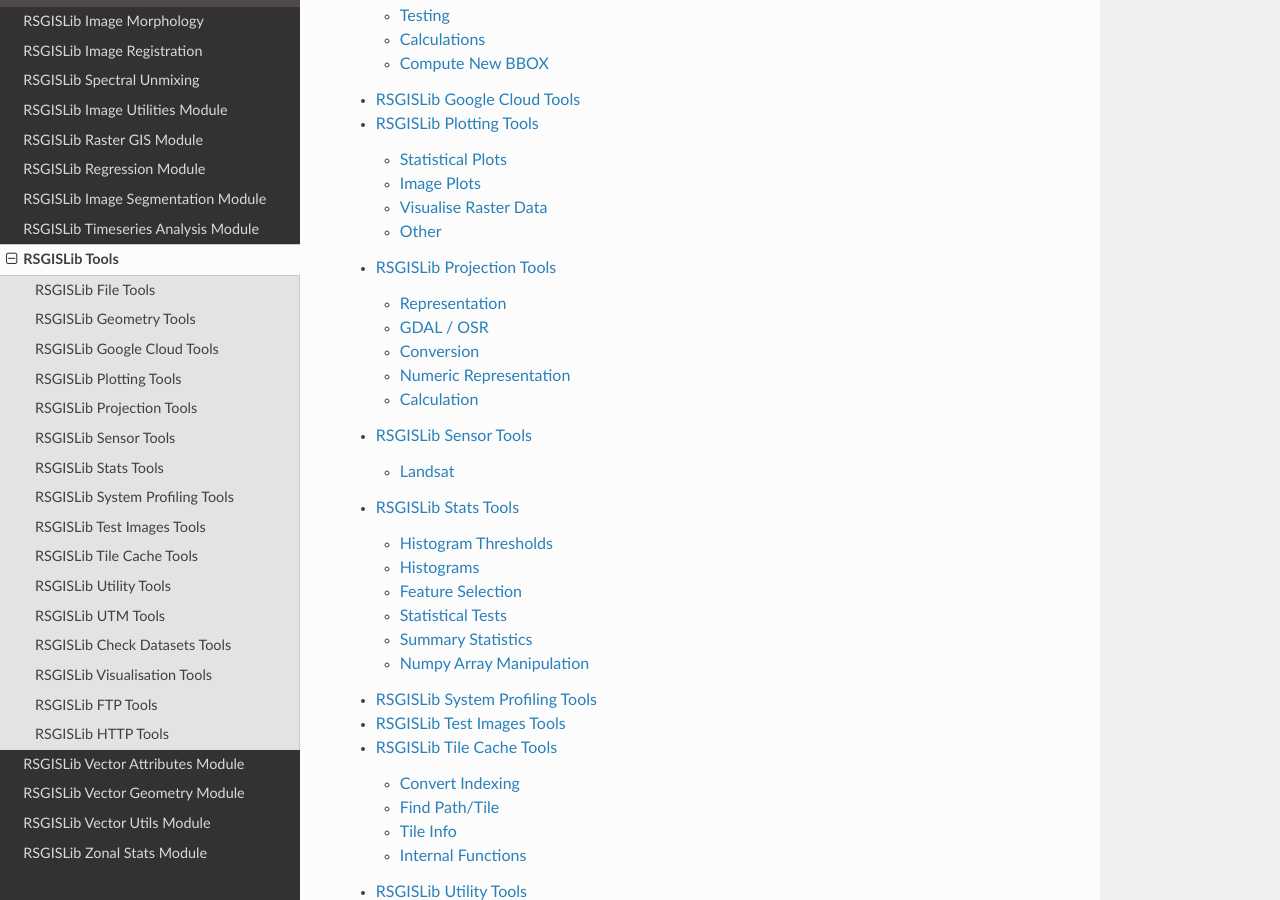
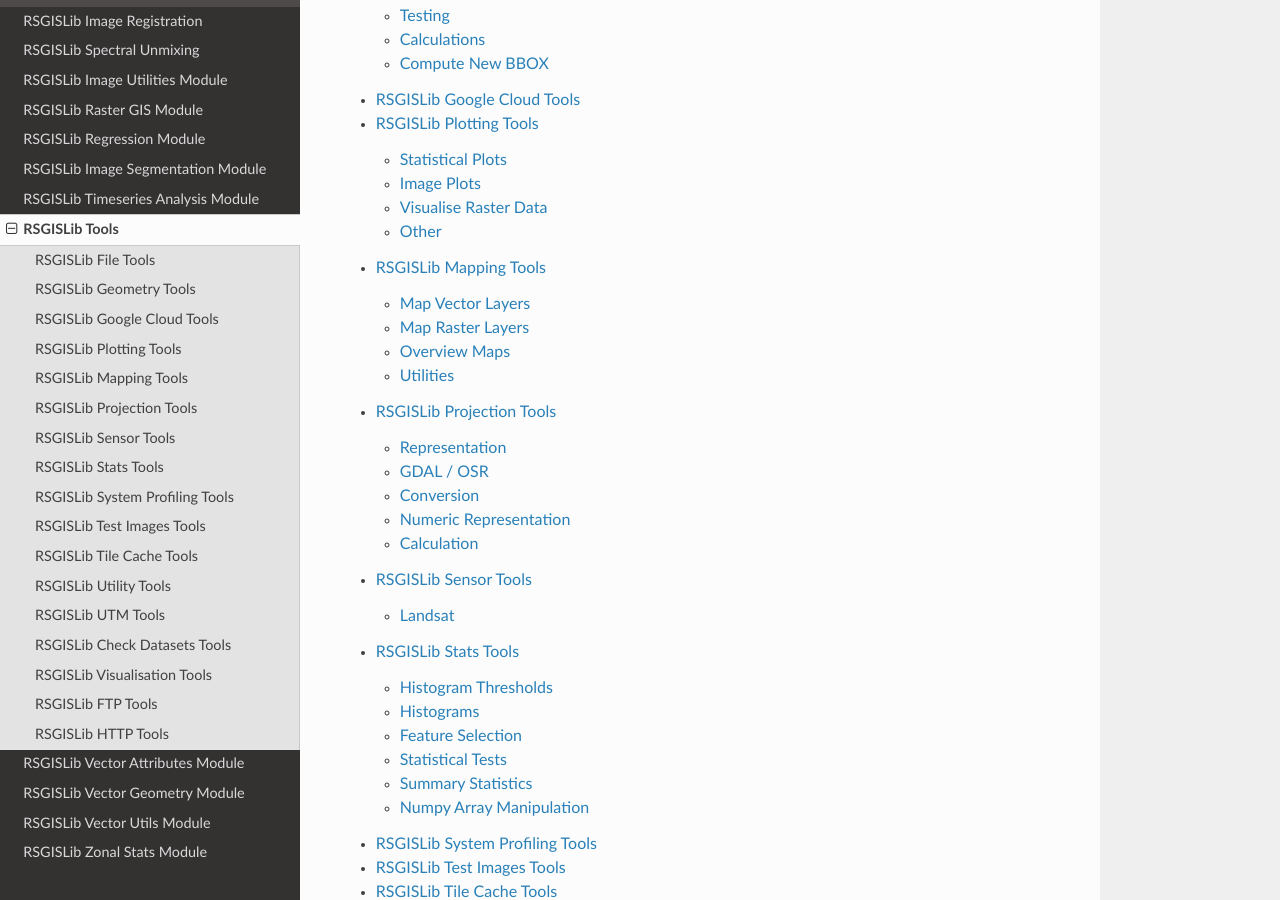
Before and after one commit to remotesensinginfo/rsgislib, a Sphinx documentation site: the page built from doc/python/source/rsgislib_tools.rst, in a window 1280 px wide and 900 px high, scrolled down 480 px. Built offline with Sphinx 7.4.7 and the Read the Docs theme 2.0.0, drawn with Linux system fonts in a browser that asks for light colours; formulas are drawn with MathJax 3.

Commit message:
Add documentation for rsgislib.tools.mapping functions.

```diff
--- a/doc/python/source/rsgislib_tools.rst
+++ b/doc/python/source/rsgislib_tools.rst
@@ -8,6 +8,7 @@
    rsgislib_tools_geometrytools
    rsgislib_tools_googlecloud
    rsgislib_tools_plotting
+   rsgislib_tools_mapping
    rsgislib_tools_projection
    rsgislib_tools_sensors
    rsgislib_tools_stats
--- /dev/null
+++ b/doc/python/source/rsgislib_tools_mapping.rst
@@ -0,0 +1,26 @@
+RSGISLib Mapping Tools
+=============================
+
+Map Vector Layers
+-------------------
+.. autofunction:: rsgislib.tools.mapping.create_vec_lyr_map
+
+Map Raster Layers
+-------------------
+.. autofunction:: rsgislib.tools.mapping.create_raster_img_map
+.. autofunction:: rsgislib.tools.mapping.create_thematic_raster_map
+.. autofunction:: rsgislib.tools.mapping.create_thematic_raster_img_base_map
+
+Overview Maps
+---------------
+.. autofunction:: rsgislib.tools.mapping.get_overview_info
+.. autofunction:: rsgislib.tools.mapping.add_overview_maps
+
+Utilities
+-----------
+.. autofunction:: rsgislib.tools.mapping.calc_y_fig_size
+
+
+* :ref:`genindex`
+* :ref:`modindex`
+* :ref:`search`
```
